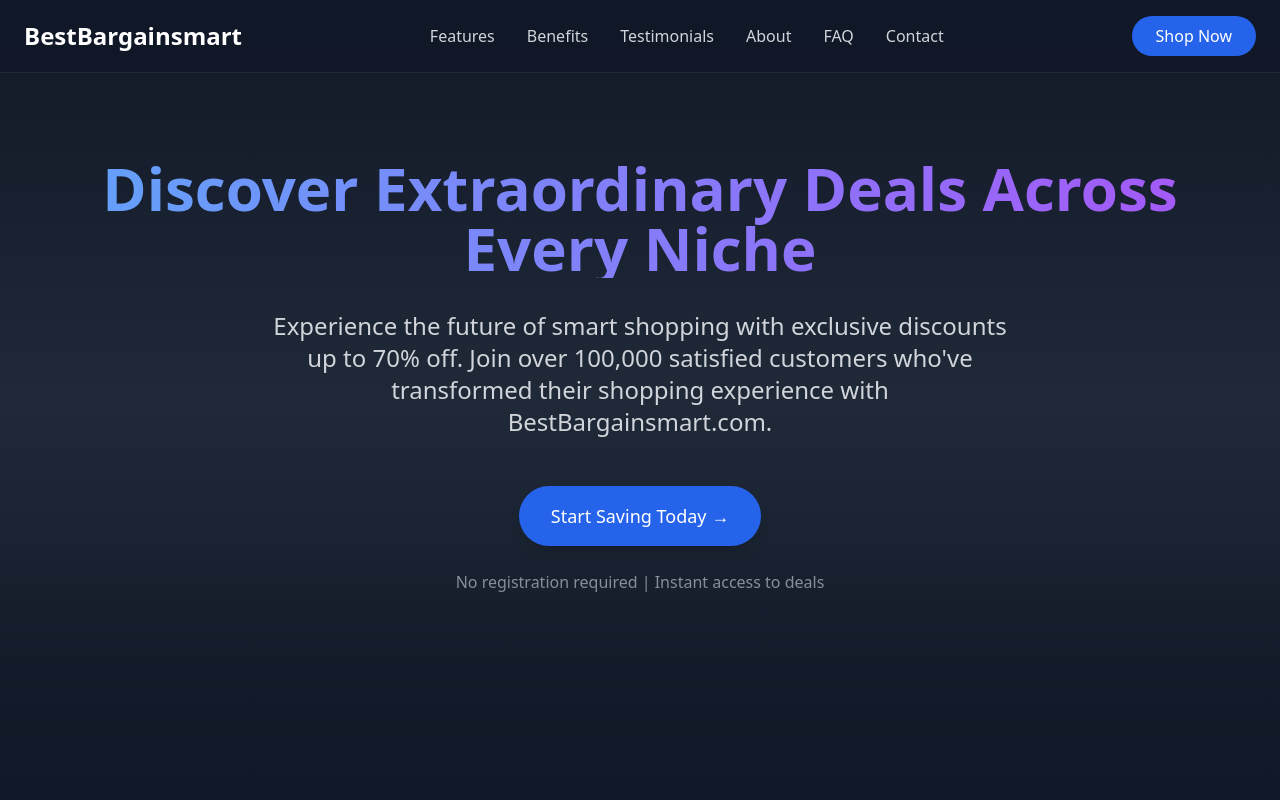
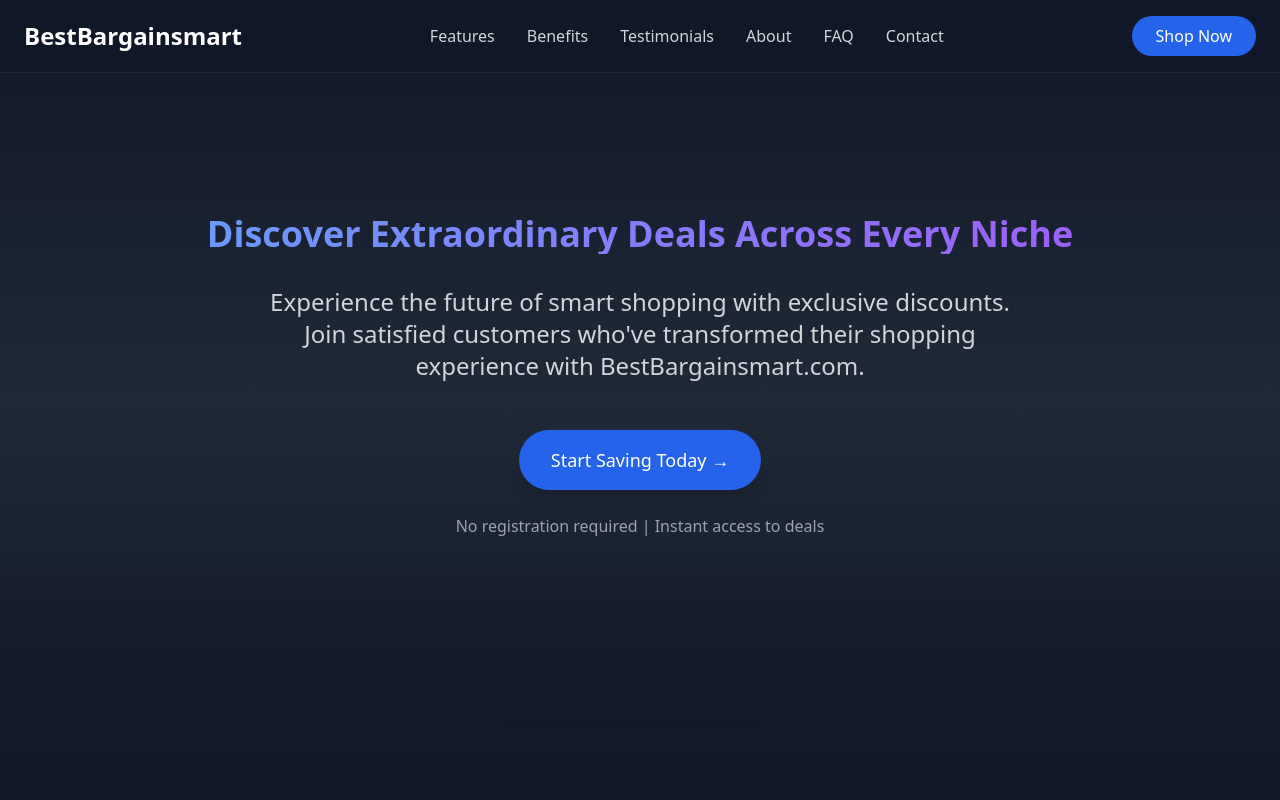
Before and after one commit to Inuendo/discover-suprising-deals-about-every-niche-at-bestbargainsmart-com-2025-02-04-umkv2, a plain HTML site: page index.html in a window 1280 px wide. Shown: the top 800 px of the page. Drawn offline with nearby package versions, Linux system fonts and the light colour scheme.

Commit message:
Update index.html

```diff
--- a/index.html
+++ b/index.html
@@ -12,7 +12,7 @@
     <meta charset="UTF-8">
     <meta name="viewport" content="width=device-width, initial-scale=1.0">
     <title>BestBargainsmart.com - Your One-Stop Shop for Smart Savings</title>
-    <meta name="description" content="Discover surprising deals across every niche at BestBargainsmart.com. Smart shopping starts here with exclusive discounts and fast delivery.">
+    <meta name="description" content="Discover surprising deals at BestBargainsmart.com. Smart shopping starts here with exclusive discounts and fast delivery.">
     <script src="https://cdn.tailwindcss.com"></script>
     <link rel="stylesheet" href="https://cdnjs.cloudflare.com/ajax/libs/font-awesome/6.0.0/css/all.min.css">
 </head>
@@ -21,7 +21,7 @@
     <header class="fixed w-full bg-gray-900/95 backdrop-blur-sm border-b border-gray-800 z-50">
         <nav class="container mx-auto px-6 py-4">
             <div class="flex items-center justify-between">
-                <a href="https://Inuendo.github.io/discover-suprising-deals-about-every-niche-at-bestbargainsmart-com-2025-02-04-umkv2" class="text-2xl font-bold text-white hover:text-blue-400 transition-colors duration-300">
+                <a href="https://Inuendo.github.io/discover-suprising-deals-at-bestbargainsmart-com-2025-02-04-umkv2" class="text-2xl font-bold text-white hover:text-blue-400 transition-colors duration-300">
                     BestBargainsmart
                 </a>
                 <div class="hidden md:flex space-x-8">
@@ -54,11 +54,11 @@
     <!-- Hero Section -->
     <section class="relative min-h-screen flex items-center justify-center pt-20 pb-32 px-6 bg-gradient-to-b from-gray-900 via-gray-800 to-gray-900">
         <div class="container mx-auto text-center">
-            <h1 class="text-4xl md:text-5xl lg:text-6xl font-bold leading-tight mb-8 bg-clip-text text-transparent bg-gradient-to-r from-blue-400 to-purple-500">
+            <h1 class="text-2xl md:text-3xl lg:text-4xl font-bold leading-tight mb-8 bg-clip-text text-transparent bg-gradient-to-r from-blue-400 to-purple-500">
                 Discover Extraordinary Deals Across Every Niche
             </h1>
             <p class="text-xl md:text-2xl text-gray-300 mb-12 max-w-3xl mx-auto">
-                Experience the future of smart shopping with exclusive discounts up to 70% off. Join over 100,000 satisfied customers who've transformed their shopping experience with BestBargainsmart.com.
+                Experience the future of smart shopping with exclusive discounts. Join satisfied customers who've transformed their shopping experience with BestBargainsmart.com.
             </p>
             <a href="https://bestbargainsmart.com" class="inline-block bg-blue-600 hover:bg-blue-700 text-white text-lg px-8 py-4 rounded-full transition-all duration-300 transform hover:scale-105 shadow-lg hover:shadow-blue-500/50">
                 Start Saving Today →
```
